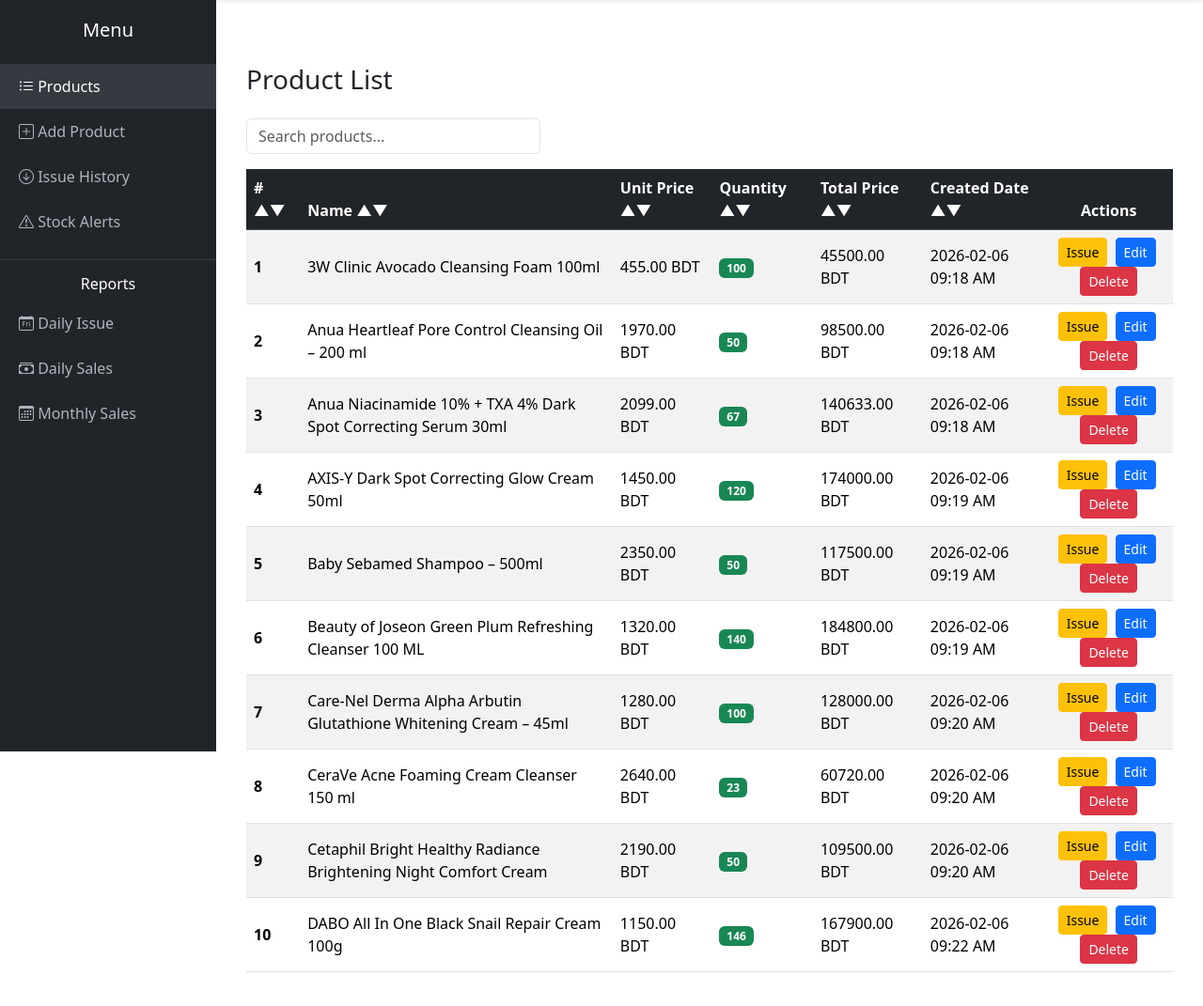
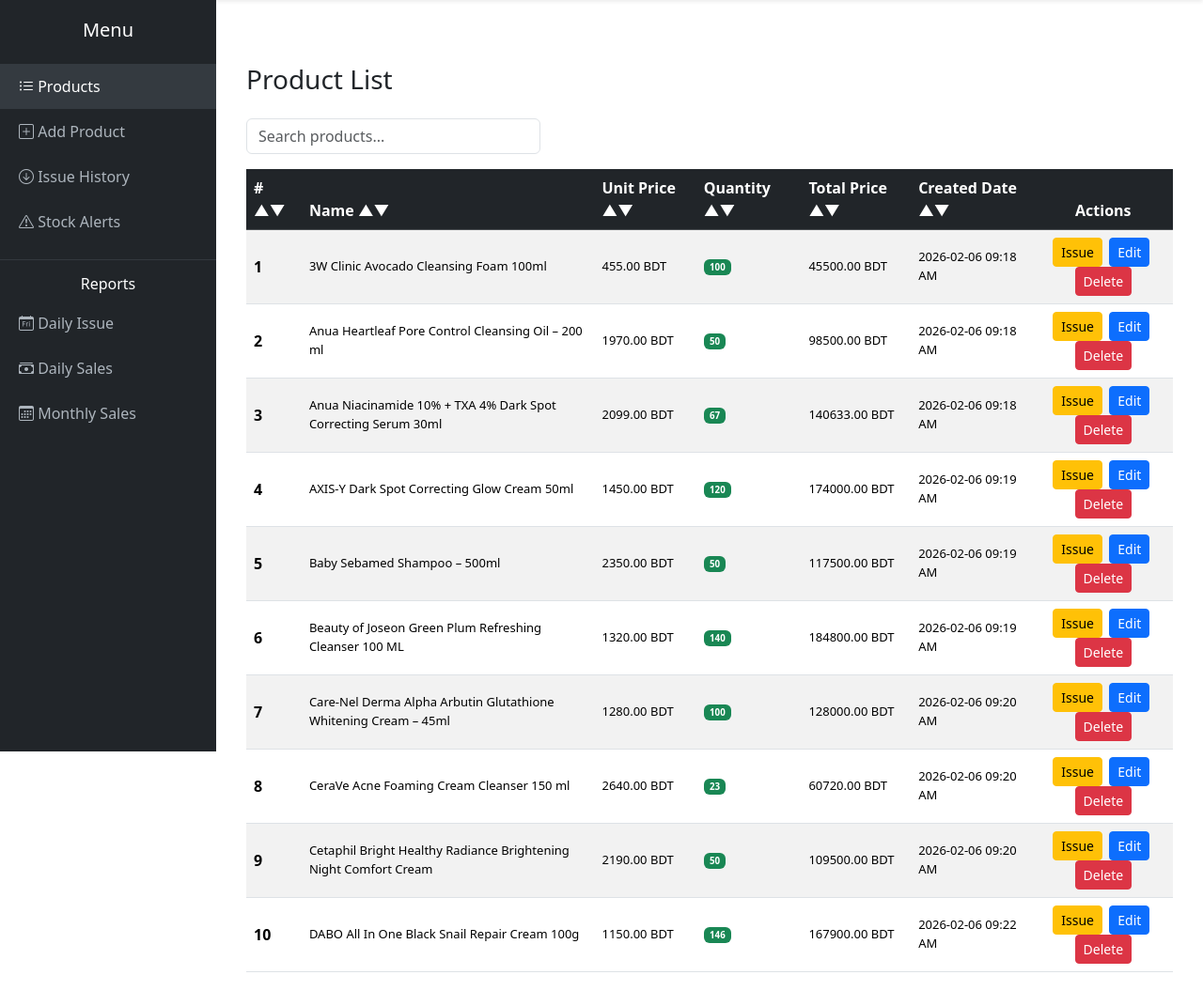
Before and after one commit to jahidshawon19/Inventory-System, a Django app: page / in a window 1280 px wide. Shown: the part 56-1127 px from the top of the page at 94% size. Run offline with Django 5.2, Linux system fonts and the light colour scheme; a user stored in the database is signed in; data comes from the database, SQL or seed files in the repository; both versions use the stored data as it was after the commit.

Commit message:
upadate:104-table font size

```diff
--- a/products/templates/products/daily_issue_report.html
+++ b/products/templates/products/daily_issue_report.html
@@ -99,6 +99,9 @@
 
 <!-- Styling -->
 <style>
+       td{
+        font-size: 13px;
+    }
 .summary-card {
     transition: 0.3s;
 }
--- a/products/templates/products/daily_sales_report.html
+++ b/products/templates/products/daily_sales_report.html
@@ -120,6 +120,9 @@
 
 <!-- Extra Styling -->
 <style>
+       td{
+        font-size: 13px;
+    }
 .summary-card {
     transition: 0.3s;
 }
--- a/products/templates/products/issue_history.html
+++ b/products/templates/products/issue_history.html
@@ -105,6 +105,9 @@
 
 <!-- Styling -->
 <style>
+       td{
+        font-size: 13px;
+    }
 .summary-card {
     transition: 0.3s;
 }
--- a/products/templates/products/monthly_sales_report.html
+++ b/products/templates/products/monthly_sales_report.html
@@ -159,6 +159,9 @@
 
 <!-- Styling -->
 <style>
+       td{
+        font-size: 13px;
+    }
 .summary-card {
     transition: 0.3s;
 }
--- a/products/templates/products/product_list.html
+++ b/products/templates/products/product_list.html
@@ -93,4 +93,10 @@
         table.setAttribute('data-sort-asc', asc);
     }
 </script>
+
+<style>
+    td{
+        font-size: 13px;
+    }
+</style>
 {% endblock %}
--- a/products/templates/products/stock_alerts.html
+++ b/products/templates/products/stock_alerts.html
@@ -103,6 +103,9 @@
 
 <!-- Styling -->
 <style>
+       td{
+        font-size: 13px;
+    }
 .summary-card {
     transition: 0.3s;
 }
```
Also changed, not shown: db.sqlite3.
